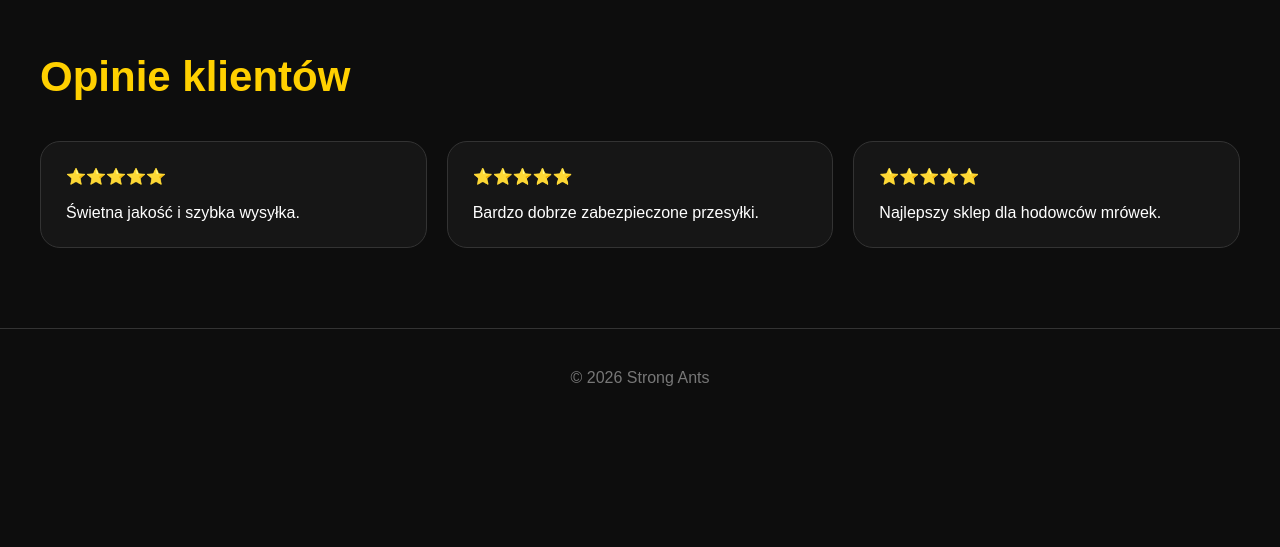
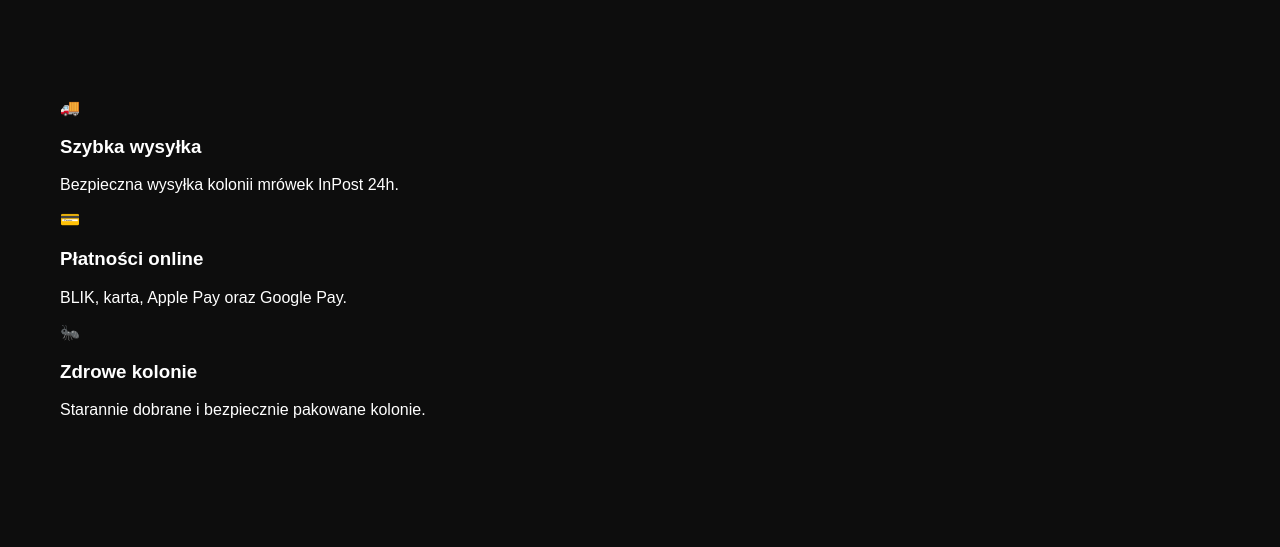
Before and after one commit to strongants/strongants.pl, a plain HTML site: page index.html in a window 1280 px wide. Shown: the part 1708-2255 px from the top of the page. Before the commit the page ends 2135 px from the top, so only its background shows below. Drawn offline with Linux system fonts and the light colour scheme.

Commit message:
Update index.html

```diff
--- a/index.html
+++ b/index.html
@@ -226,7 +226,31 @@ target="_blank">
 </section>
 
 <section class="section">
+<section class="section">
 
+  <div class="features">
+
+    <div class="feature">
+      🚚
+      <h3>Szybka wysyłka</h3>
+      <p>Bezpieczna wysyłka kolonii mrówek InPost 24h.</p>
+    </div>
+
+    <div class="feature">
+      💳
+      <h3>Płatności online</h3>
+      <p>BLIK, karta, Apple Pay oraz Google Pay.</p>
+    </div>
+
+    <div class="feature">
+      🐜
+      <h3>Zdrowe kolonie</h3>
+      <p>Starannie dobrane i bezpiecznie pakowane kolonie.</p>
+    </div>
+
+  </div>
+
+</section>
   <h2 class="title">
     Opinie klientów
   </h2>
```
